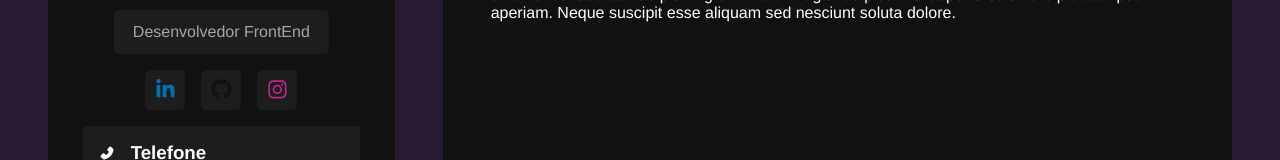
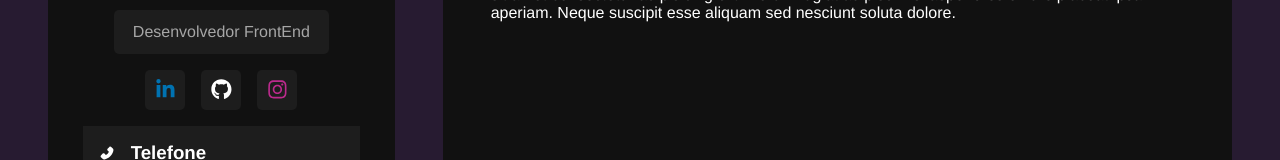
Before and after one commit to Jeanll7/perfil, a React (Vite) app: page / in a window 1280 px wide. Shown: the part 362-522 px from the top of the page. Built offline with nearby package versions, Linux system fonts and the light colour scheme.

Commit message:
Cor github

```diff
--- a/src/styles/components/socialmid.scss
+++ b/src/styles/components/socialmid.scss
@@ -17,6 +17,7 @@
     }
     #github {
         color: #111;
+        Color: #fff;
     }
     #instagram {
         color: #bc2a8d;
```
